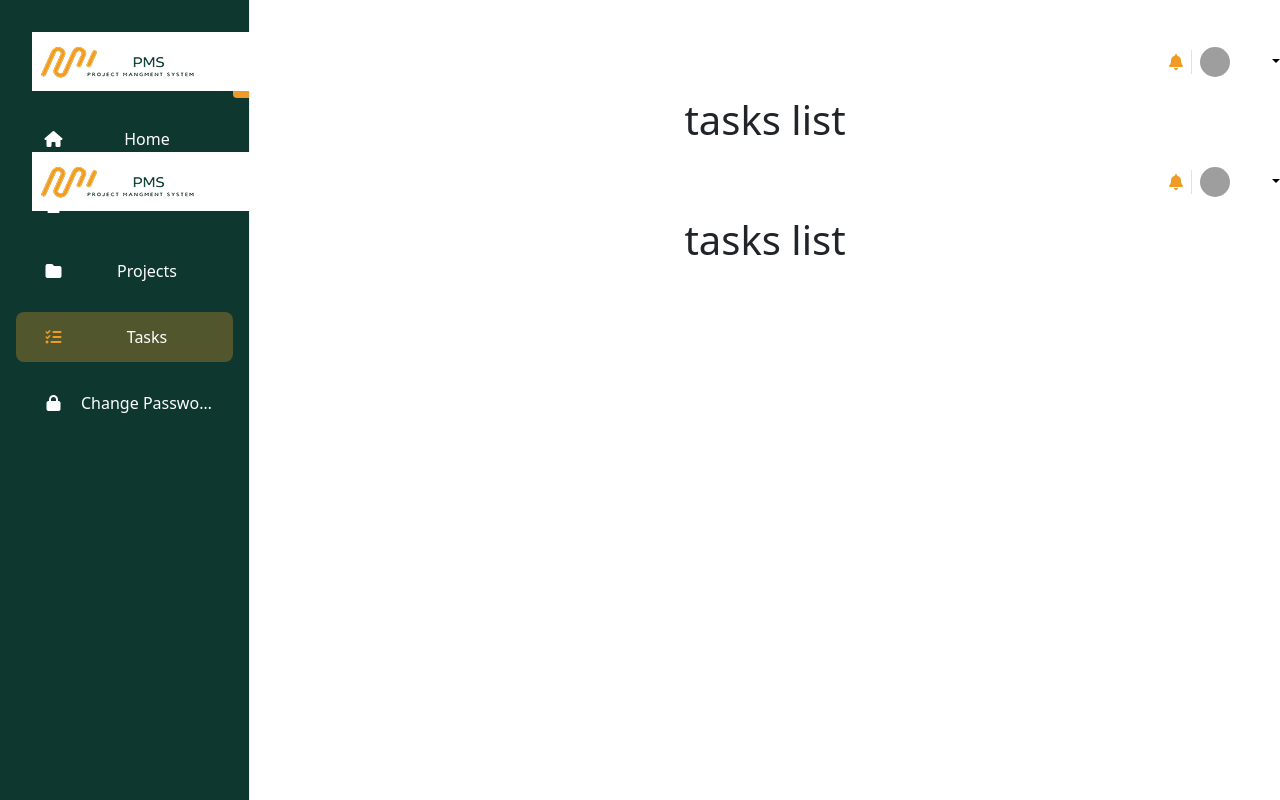
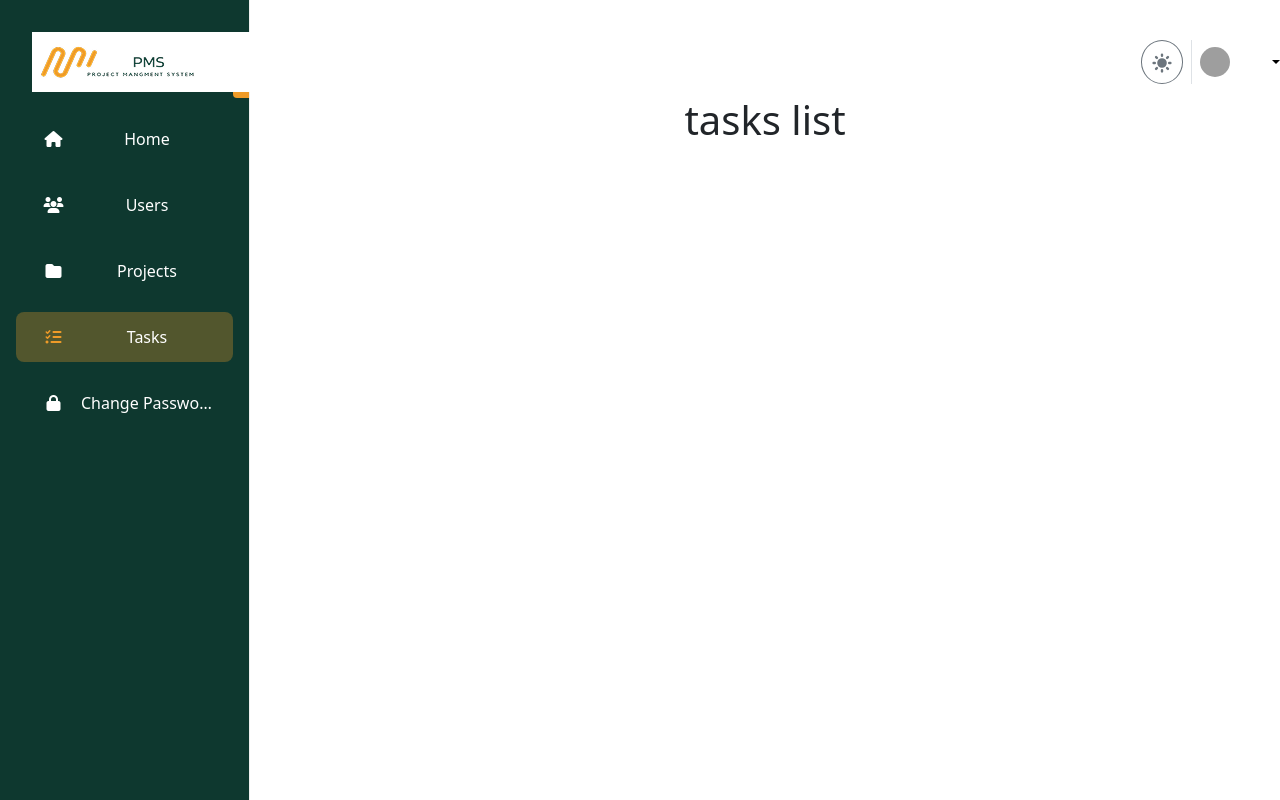
Before and after one commit to Momensale7/PMS-Project, a React (Vite) app: page /dashboard/tasks in a window 1280 px wide. Built offline with nearby package versions, Linux system fonts and the light colour scheme; sample sign-in values are in the browser's storage; grey boxes are pictures that could not be loaded.

Commit message:
Darkmode

```diff
--- a/src/App.tsx
+++ b/src/App.tsx
@@ -54,7 +54,6 @@ function App() {
   return (
     <>
 
-      <RouterProvider router={routes} />
 
     <ToastContainer
 position="top-right"
--- a/src/index.css
+++ b/src/index.css
@@ -17,6 +17,8 @@
     --nav-dark:#FFF;
     --nav-text-dark:black;
     --dark-card-color:#F8F9FB;
+    --dark-text-color:#4F4F4F;
+    --dark-board-bg:rgba(49, 89, 91,0.9) ;
 
 }
 :root[theme="dark"]{
@@ -24,11 +26,13 @@
     --nav-dark:#508659;
     --nav-text-dark:#fff ;
     --dark-card-color:#dffae8;
+    --dark-text-color:#FFF;
+    --dark-board-bg:#a5cab1;
 
 
 }
 .nav{
-    background-color: var(--nav-dark);
+    background-color: var(--dark-body);
 }
 .nav-link {
     color: var(--nav-text-dark) !important;
@@ -36,6 +40,15 @@
 }
 .dark-bg{
  background-color: var(--dark-body);
+}
+.dark-card-bg{
+ background-color: var(--dark-card-color);
+}
+.dark-Board-bg{
+    background-color: var(--dark-board-bg);
+}
+.dark-text{
+ color: var(--dark-text-color) ;
 }
 /* Utitites */
 .header-bg{
@@ -74,7 +87,6 @@
 
 /* *general stayling */
 body {
-    /* background-color: #F5F5F5; */
     background-color: var(--dark-body);
 }
 .bgBoard{
@@ -278,6 +290,7 @@ color: var(--main-color) ;
     top: 0;
     left: 0;
     transition: all 0.3s ;
+    background-color: var(--dark-body);
   }
   .sidebarCollapsed {
     width: 80px; /* Collapsed width */
--- a/src/modules/EmployeeTasks/Column.tsx
+++ b/src/modules/EmployeeTasks/Column.tsx
@@ -14,10 +14,10 @@ export default function Column({ id, title, tasks }: ColumnProps) {
 
     return (
         <div className="col-md-4" id={id}>
-            <h3 className='ps-4 h4 textMaster fw-medium'>{title}</h3>
+            <h3 className='ps-4 h4  fw-medium dark-text'>{title}</h3>
             <div
                 ref={setNodeRef}
-                className={`boardContainer bgBoard d-flex flex-column gap-2 px-2 py-5 rounded ${isOver ? 'bg-light' : ''}`}
+                className={`boardContainer dark-Board-bg dark-text d-flex flex-column gap-2 px-2 py-5 rounded ${isOver ? 'bg-light' : ''}`}
             >
                 <SortableContext items={tasks.map(t => t.id)} strategy={verticalListSortingStrategy}>
                     {tasks.map((task) => (
--- a/src/modules/EmployeeTasks/TasksBoard.tsx
+++ b/src/modules/EmployeeTasks/TasksBoard.tsx
@@ -114,9 +114,9 @@ export default function TasksBoard() {
         return <Loading />;
     }
   return (
-    <div>
-          <div className="bg-white  py-3 px-4 mb-3">
-          <h3 className='h3 textMaster fw-medium'>Task Board</h3>
+         <div>
+          <div className="dark-text  py-3 px-4 mb-3">
+          <h3 className='h3 dark-text fw-medium'>Task Board</h3>
         </div>
         <div className="container">
         <DndContext
--- a/src/modules/Projects/ProjectsList/ProjectsList.tsx
+++ b/src/modules/Projects/ProjectsList/ProjectsList.tsx
@@ -103,8 +103,8 @@ export default function ProjectsList() {
         isDeleting={isDeleting} />
       <div className='projects'>
         <div className="bcox-dark-color d-flex align-items-center justify-content-between py-3 px-4 mb-3">
-          <h3 className='h3 textMaster fw-medium'>Projects</h3>
-          {role ==="Manager" && <Link className='btn bgMain btn-custom text-white' to={'/dashboard/projects/new-Project'}>
+          <h3 className='h3  fw-medium dark-text'>Projects</h3>
+          {role ==="Manager" && <Link className='btn bgMain btn-custom dark-text' to={'/dashboard/projects/new-Project'}>
             <i className='fa fa-plus me-2'></i>
             Add New Project</Link>}
         </div>
--- /dev/null
+++ b/src/modules/hooks/useDarkModeToggle.ts
@@ -0,0 +1,25 @@
+import React, { useEffect, useState } from 'react';
+
+const useDarkModeToggle = () => {
+  // Retrieve the initial state from localStorage or default to false
+  const savedDarkMode = localStorage.getItem('darkMode') === 'true';
+  const [darkMode, setDarkMode] = useState<boolean>(savedDarkMode);
+
+  useEffect(() => {
+    const htmlEl = document.documentElement;
+
+    // Set the theme attribute on the <html> element
+    if (darkMode) {
+      htmlEl.setAttribute('theme', 'dark');
+    } else {
+      htmlEl.removeAttribute('theme');
+    }
+
+    // Store the current theme preference in localStorage
+    localStorage.setItem('darkMode', darkMode.toString());
+  }, [darkMode]);
+
+  return { darkMode, setDarkMode };
+}
+
+export default useDarkModeToggle;
--- a/src/modules/shared/MasterLayout/MasterLayout.tsx
+++ b/src/modules/shared/MasterLayout/MasterLayout.tsx
@@ -11,7 +11,7 @@ export default function MasterLayout() {
     {/* Pass collapsed state and toggle function to Sidebar */}
     <SideBar collapsed={collapsed} setCollapsed={setCollapsed} />
     {/* Adjust mainContent margin dynamically */}
-    <div className={` mt-5 pt-3 mainContent ${collapsed ? 'collapsed' : ''}`}>
+    <div className={`dark-bg mt-5 pt-3 mainContent ${collapsed ? 'collapsed' : ''}`}>
       <Outlet />
     </div>
   </div>
--- a/src/modules/shared/NavBar/NavBar.tsx
+++ b/src/modules/shared/NavBar/NavBar.tsx
@@ -4,13 +4,24 @@ import NavDropdown from 'react-bootstrap/NavDropdown';
 import navLogo from '../../../assets/images/navLogo.png'
 import profileImage from '../../../assets/images/registerAvatar.png'
 import { Authcontext } from '../../AuthContext/AuthContext';
-import { useContext } from 'react';
+import { useContext, useEffect, useState } from 'react';
+import { useNavigate } from 'react-router-dom';
+import { Button } from 'react-bootstrap';
+import useDarkModeToggle from '../../hooks/useDarkModeToggle';
 
 export default function NavBar() {
+  const {darkMode, setDarkMode}=useDarkModeToggle()
     const authContext = useContext(Authcontext);
     const loginData  = authContext?.loginData;
+    const navigate=useNavigate()
+    const Logout=()=>{
+      localStorage.removeItem("token")
+      navigate("/login")
+    }
+
+
   return (
-    <Navbar expand="lg" className=" nav ">
+    <Navbar expand="sm" className=" nav ">
 
       <Navbar.Brand className='py-0' >
         <img src={navLogo} alt="" />
@@ -18,7 +29,29 @@ export default function NavBar() {
       <Navbar.Toggle aria-controls="basic-navbar-nav" />
       <Navbar.Collapse id="basic-navbar-nav">
         <Nav className="ms-auto align-items-center  pe-4">
-          <Nav.Link className='py-0 border-end'><i className="fa textMain fa-bell"></i></Nav.Link>
+          <Nav.Link className='py-0 border-end'>
+          <Button
+      variant={darkMode ? 'light' : 'outline-secondary'}
+      onClick={() => setDarkMode(!darkMode)}
+      className="rounded-circle p-2"
+    >
+      {darkMode ? (
+        // Light mode icon
+        <svg fill="currentColor" viewBox="0 0 20 20" width="24" height="24">
+          <path d="M17.293 13.293A8 8 0 016.707 2.707a8.001 8.001 0 1010.586 10.586z" />
+        </svg>
+      ) : (
+        // Dark mode icon (sun)
+        <svg fill="currentColor" viewBox="0 0 20 20" width="24" height="24">
+          <path
+            d="M10 2a1 1 0 011 1v1a1 1 0 11-2 0V3a1 1 0 011-1zm4 8a4 4 0 11-8 0 4 4 0 018 0zm-.464 4.95l.707.707a1 1 0 001.414-1.414l-.707-.707a1 1 0 00-1.414 1.414zm2.12-10.607a1 1 0 010 1.414l-.706.707a1 1 0 11-1.414-1.414l.707-.707a1 1 0 011.414 0zM17 11a1 1 0 100-2h-1a1 1 0 100 2h1zm-7 4a1 1 0 011 1v1a1 1 0 11-2 0v-1a1 1 0 011-1zM5.05 6.464A1 1 0 106.465 5.05l-.708-.707a1 1 0 00-1.414 1.414l.707.707zm1.414 8.486l-.707.707a1 1 0 01-1.414-1.414l.707-.707a1 1 0 011.414 1.414zM4 11a1 1 0 100-2H3a1 1 0 000 2h1z"
+            fillRule="evenodd"
+            clipRule="evenodd"
+          />
+        </svg>
+      )}
+    </Button>
+          </Nav.Link>
           <Nav.Link  className='d-flex align-items-center py-0'>
 
             <img src={profileImage} alt="Profile" className="profileImage" />
@@ -28,7 +61,7 @@ export default function NavBar() {
             </div>
           </Nav.Link>
           <NavDropdown   title="" id="basic-nav-dropdown " >
-            <NavDropdown.Item   href="#action/3.1">Action</NavDropdown.Item>
+            <NavDropdown.Item   onClick={Logout}>Logout</NavDropdown.Item>
           </NavDropdown>
         </Nav>
       </Navbar.Collapse>
--- a/src/modules/shared/NoData/NoData.tsx
+++ b/src/modules/shared/NoData/NoData.tsx
@@ -2,7 +2,7 @@ import React from 'react'
 import noDataImg from '../../../assets/nodata.png'
 const NoData = () => {
   return (
-    <div className="nodata-container d-flex flex-column align-items-center justify-content-center py-5">
+    <div className="nodata-container text-center d-flex flex-column align-items-center justify-content-center py-5">
         <div>
             <img src={noDataImg } className='w-75' alt="" />
         </div>
--- a/src/modules/shared/SideBar/SideBar.tsx
+++ b/src/modules/shared/SideBar/SideBar.tsx
@@ -31,7 +31,7 @@ export default function SideBar({ collapsed, setCollapsed }: SideBarProps) {
     <>
       <div className="sidebarContainer  ">
         <Sidebar collapsed={collapsed} className='' >
-          <div className="d-flex justify-content-end">
+          <div className="d-flex justify-content-end ">
             <Button
               className={`${collapsed ? 'btnCollapsed' : ''} btn btn-sm d-flex align-items-center justify-content-center bgMain my-3 btnToggle text-white`}
               onClick={toggleCollapse}
```
